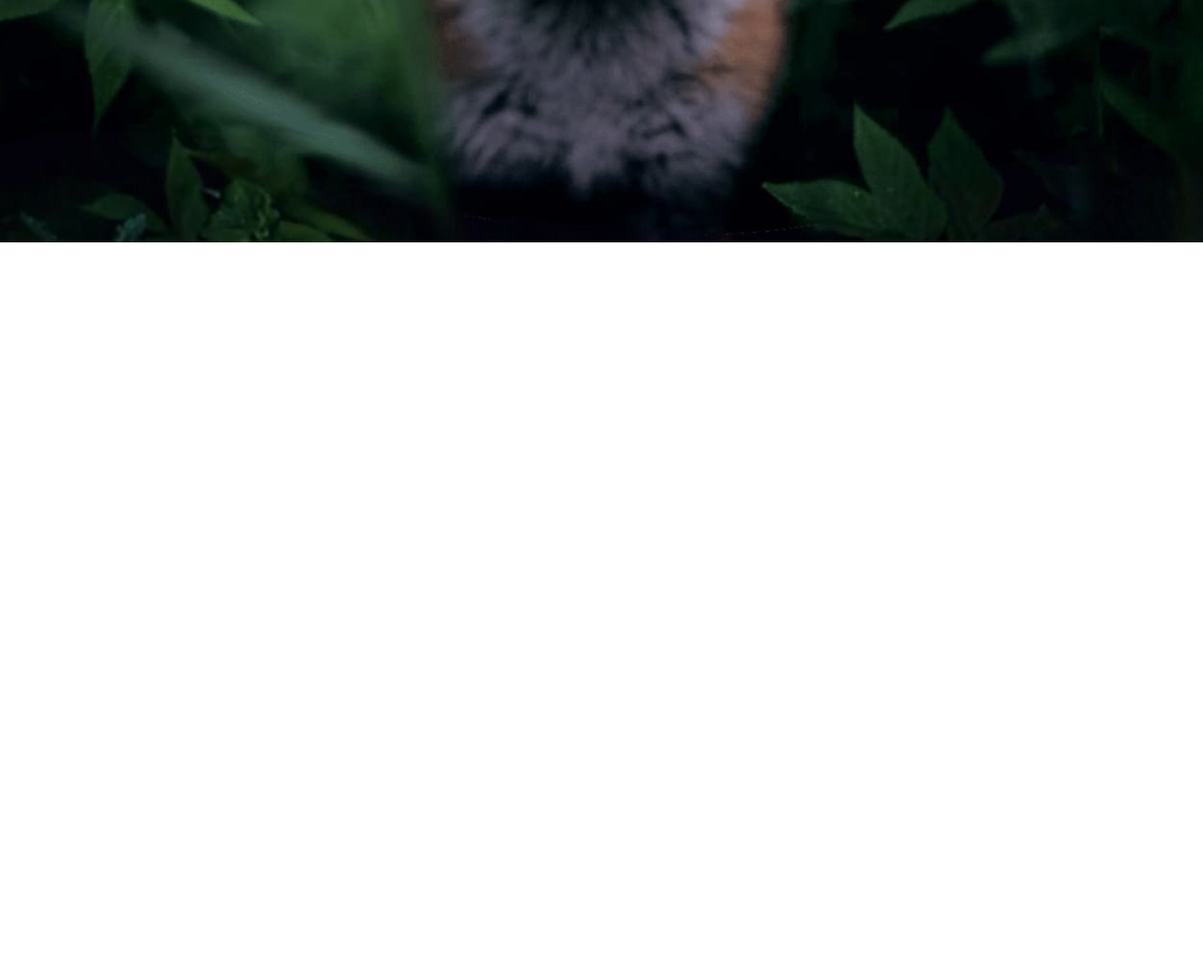
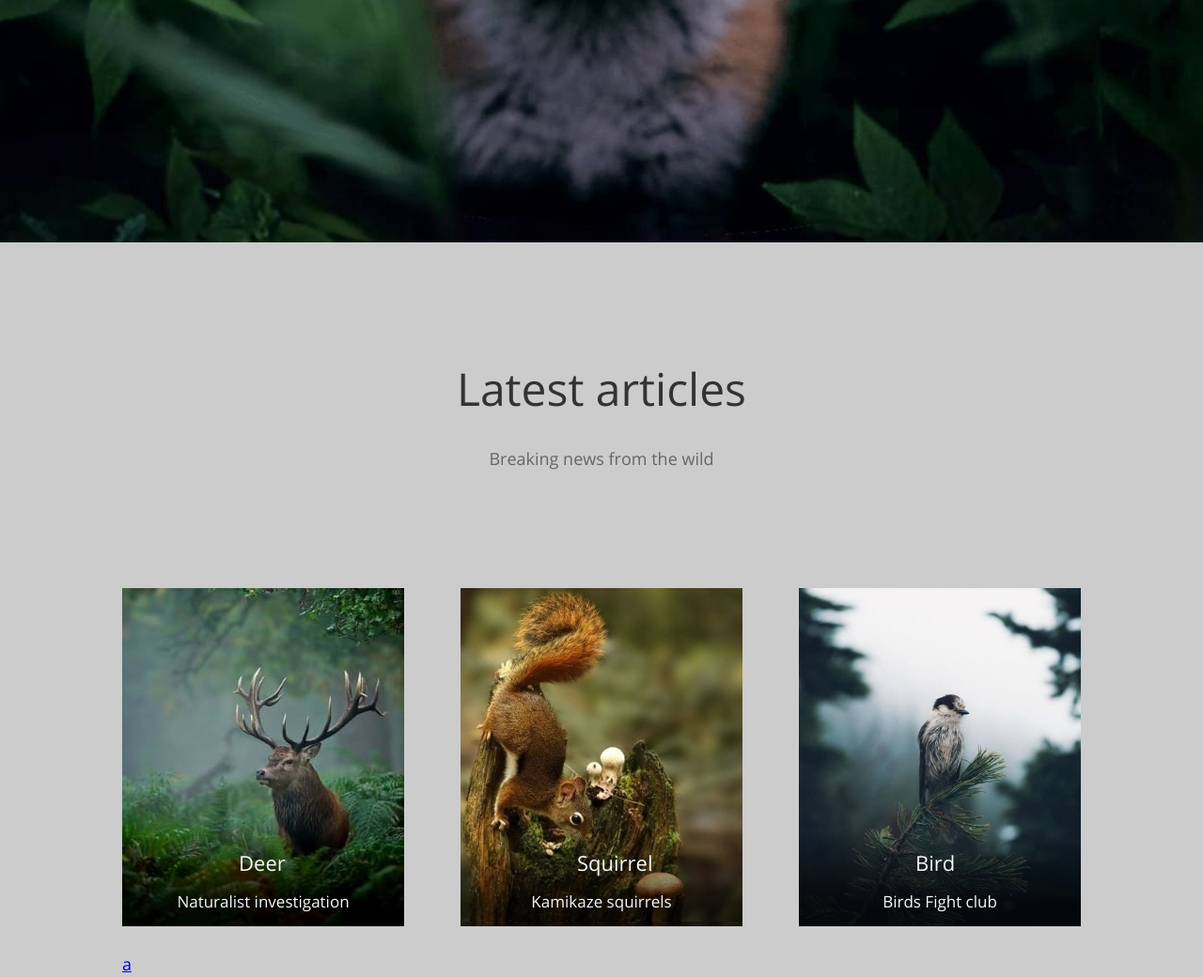
Before and after one commit to irinrudko/wildlife, a plain HTML site: page index.html in a window 1280 px wide. Shown: the part 542-1582 px from the top of the page at 94% size. Before the commit the page ends 800 px from the top, so only its background shows below. Drawn offline with Linux system fonts and the light colour scheme.

Commit message:
feat: add latest articles section

```diff
--- a/css/style.css
+++ b/css/style.css
@@ -505,6 +505,8 @@ body {
     background: url(../img/intro-bg.jpg) no-repeat center;
     background-size: cover;
     padding-top: 199px;
+    padding-bottom: 120px;
+    /* margit-bottom – !!проверить с помощью PP*/
 }
 
 .intro__title {
@@ -553,7 +555,113 @@ body {
     border: 2px solid #8F5613;
 
 }
+/* survival styles end */
+
+/* articles styles start */
+.page-wrapper {
+    width: 100%;
+    background-color: #cccccc;
+}
+
+.content-wrapper {
+    max-width: 1200px;
+    margin: 0 auto;
+}
+
+.articles__wrap {
+    max-width: 1020px;
+    margin: 0 auto;
+}
+
+.articles__name {
+    display: flex;
+    flex-wrap: wrap;
+    flex-direction: column;
+    align-items: center;
+    /* justify-content: center; */
+}
+
+.articles__title {
+    font-size: 48px;
+    line-height: 72px;
+    /* identical to box height, or 150% */
+
+    text-align: center;
+    color: #333333;
+    padding-top: 120px;
+    margin-bottom: 20px;
+}
+
+.articles__subtitle {
+    line-height: 36px;
+/* identical to box height, or 150% */
+    color: #666666;
+    margin-bottom: 120px;
+}
+
+.articles__cards {
+    display: flex;
+    flex-wrap: wrap;
+    justify-content: space-between;
+}
+
+.articles__card {
+    position: relative;
+}
+
+.articles__card-title {
+    position: absolute;
+    bottom: 77px;
+    left: 124px;
+    font-size: 22px;
+    line-height: 36px;
+    /* line-height: 164%; */
+    /* identical to box height, or 164% */
+    color: var(--font-light);
+}
+
+.articles__card-caption {
+    /* position: absolute; */
+    font-size: 17px;
+    line-height: 27px;
+    /* bottom: -40px; */
+    color: var(--font-light);
+    text-align: center;
+    display: block;
+    transform: translateY(-40px);
+}
+
+.articles__card-pic {
+    width: 100%;
+    height: 360px;
+    object-fit: cover;
+    transition: .20s all;
+}
+
+.articles__card:hover .articles__card-pic {
+    transform: scale(1.03);
+}
+
+/* .slider_link-right {
+    display: inline-block;
+    width: 30px;
+    height: 70px;
+    /* padd-right: 60px; */
+    /* margin-bottom: 145px; */
+    /* background: url(../img/svg/arrow-left.svg) no-repeat 100%  center; */
+} */
+
+.slider_link-left {
+
+}
+
+/* .slider {
+    max-width: 1020px;
+    margin: 0 auto;
+    display: flex;
+    flex-wrap: wrap;
+    background: url(../img/svg/arrow-right.svg) no-repeat 100%  center;
+} */
 
 
-
-/* survival styles end */
+/* articles styles end */
--- a/index.html
+++ b/index.html
@@ -10,6 +10,7 @@
 </head>
 
 <body>
+    <!-- header start -->
     <header class="header">
         <div class="wrapper">
             <div class="header__wrapper">
@@ -39,15 +40,15 @@
                         <li class="header__item">
                             <a href="#!" class="header__link"><button class="header__button">Sign
                                     in</button></a>
-
                         </li>
                     </ul>
                 </nav>
-
             </div>
         </div>
     </header>
+    <!-- header end -->
 
+    <!-- survival start -->
     <main class="main">
         <section class="intro">
             <div class="wrapper">
@@ -59,6 +60,48 @@
                 <button class="intro__button">donate</button>
             </div>
         </section>
+        <!-- survival end -->
+
+        <!-- content  start -->
+        <section class="articles">
+            <div class="page-wrapper">
+                <div class="content-wrapper">
+                    <div class="articles__wrap">
+                        <div class="articles__name">
+                            <h2 class="articles__title">Latest articles</h2>
+                            <h3 class="articles__subtitle">Breaking news from the wild</h3>
+                        </div>
+                        <div class="slider">
+                            <a href="#!" class="slider_link-right"></a>
+                            <div class="articles__cards">
+                                <figure class="articles__card">
+                                    <img src="./img/deer.jpg" alt="Deer" class="articles__card-pic">
+                                    <h4 class="articles__card-title">Deer</h4>
+                                    <figcaption class="articles__card-caption">Naturalist investigation</figcaption>
+                                </figure>
+                                <figure class="articles__card">
+                                    <img src="./img/squirrel.jpg" alt="Squirrel" class="articles__card-pic">
+                                    <h4 class="articles__card-title">Squirrel</h4>
+                                    <figcaption class="articles__card-caption">Kamikaze squirrels</figcaption>
+                                </figure>
+                                <figure class="articles__card">
+                                    <img src="./img/bird.jpg" alt="Bird" class="articles__card-pic">
+                                    <h4 class="articles__card-title">Bird</h4>
+                                    <figcaption class="articles__card-caption">Birds Fight club</figcaption>
+                                </figure>
+                            </div>
+                            <a href="#!" class="slider_link-left">a</a>
+                        </div>
+                    </div>
+
+                </div>
+            </div>
+        </section>
+
+        </div>
+
+        <!-- content  end -->
+
 
 
     </main>
```
Also changed, not shown: img/bird.jpg (added), img/deer.jpg (added), img/squirrel.jpg (added), img/svg/arrow-left.svg (added), img/svg/arrow-right.svg (added).
